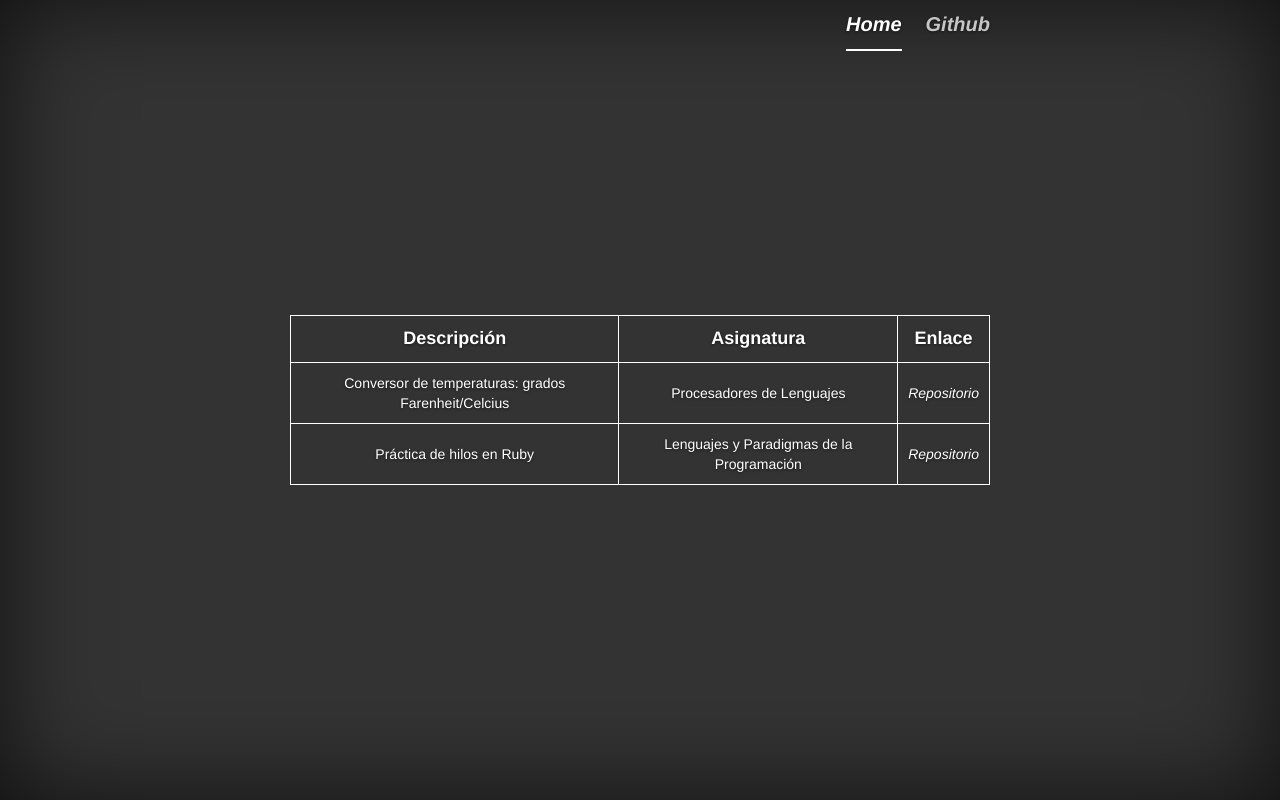
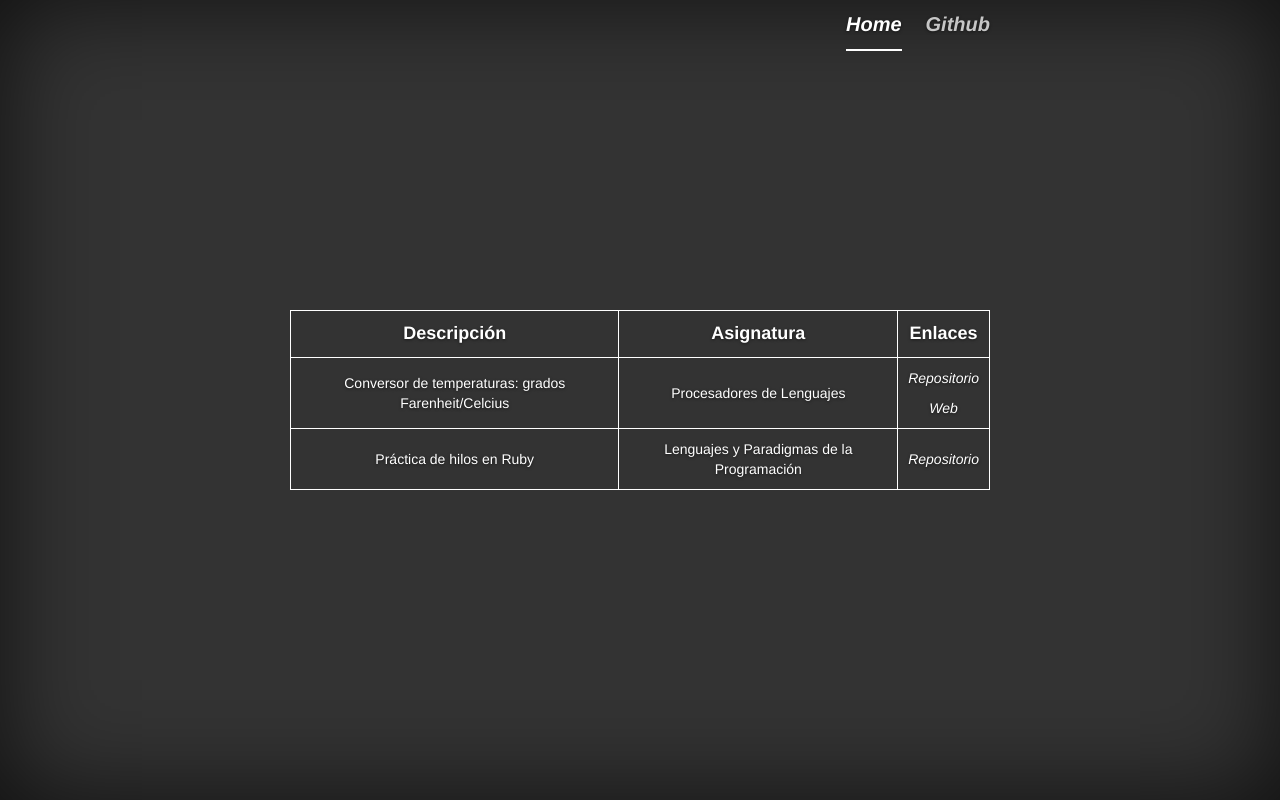
Before and after one commit to alu0100697032/alu0100697032.github.io, a plain HTML site: page proyectos.html in a window 1280 px wide. Drawn offline with nearby package versions, Linux system fonts and the light colour scheme.

Commit message:
Proyectos.html changes

```diff
--- a/proyectos.html
+++ b/proyectos.html
@@ -24,13 +24,15 @@
                         <thead class="tablehead">
                             <td>Descripción</th>
                             <td>Asignatura</th>
-                            <td>Enlace</th>
+                            <td>Enlaces</th>
                         </thead>
                         <tbody>
                             <tr>
                                 <td>Conversor de temperaturas: grados Farenheit/Celcius</td>
                                 <td>Procesadores de Lenguajes</td>
-                                <td><a href="https://github.com/alu0100697032/temperature_conversor">Repositorio</a></td>
+                                <td><a href="https://github.com/alu0100697032/temperature_conversor">Repositorio</a>
+                                    <p></p><a href="http://alu0100697032.github.io/temperature_conversor/">Web</a>
+                                </td>
                             </tr>
                             <tr>
                                 <td>Práctica de hilos en Ruby</td>
```
